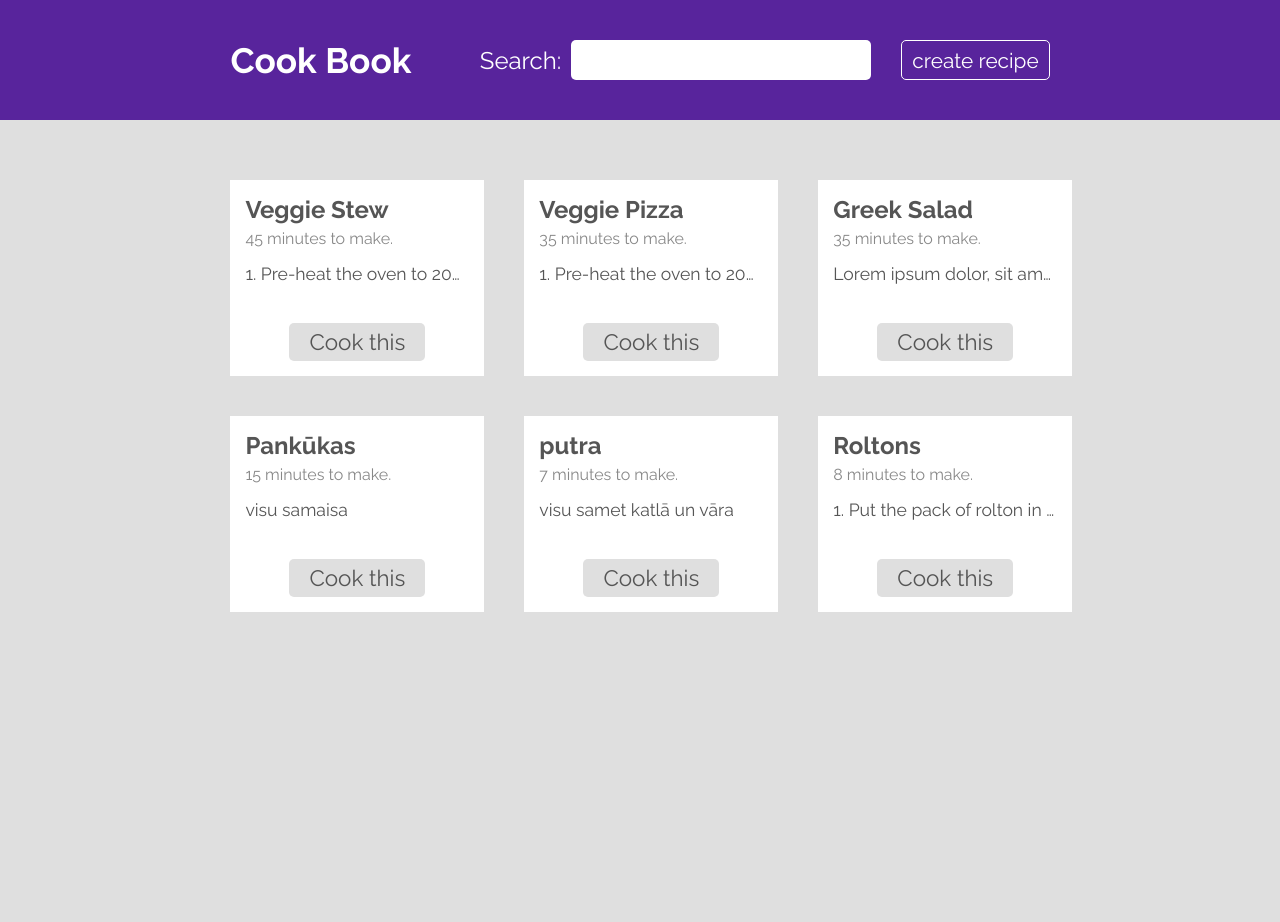
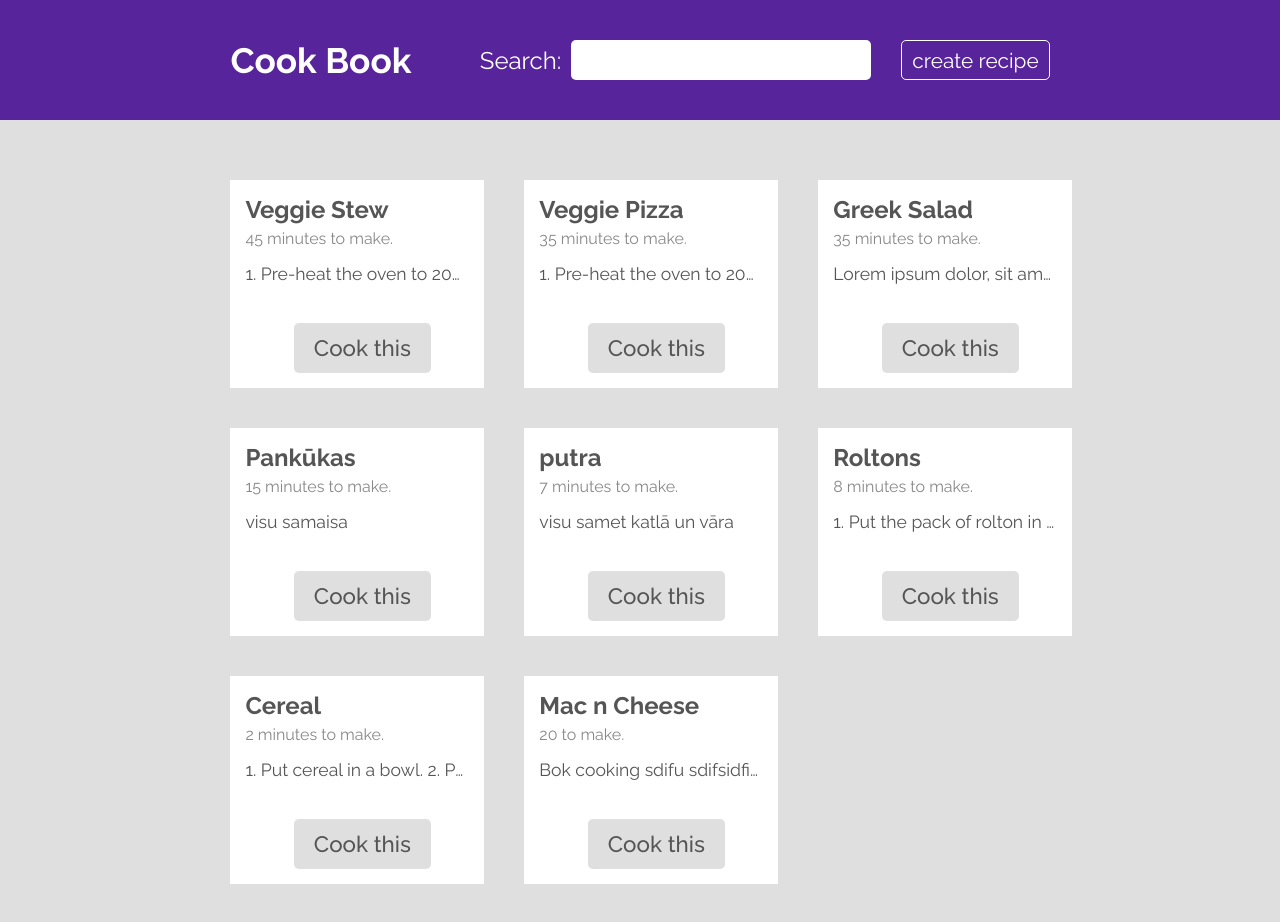
Before and after one commit to matiss-norenbergs/cook-book, a React (Create React App) app: page / in a window 1280 px wide. Shown: the top 922 px of the page. Before the commit the page ends 800 px from the top, so only its background shows below. Built offline with nearby package versions, Linux system fonts and the light colour scheme; data requests are answered from the project's data file.

Commit message:
Minor fixes and updates

```diff
--- a/data/db.json
+++ b/data/db.json
@@ -68,6 +68,28 @@
       "method": "1. Put the pack of rolton in the bowl along with the packet of tastes. 2. Apply hot water. 3. Wait about 10 minutes and it's ready to eat.",
       "cookingTime": "8 minutes",
       "id": "-meA1mx"
+    },
+    {
+      "title": "Cereal",
+      "ingredients": [
+        "cereal",
+        "milk"
+      ],
+      "method": "1. Put cereal in a bowl. 2. Pour milk over the cereal. 3. Ready to eat!",
+      "cookingTime": "2 minutes",
+      "id": "-UtyhZY"
+    },
+    {
+      "title": "Mac n Cheese",
+      "ingredients": [
+        "Macaroni",
+        "Cheese",
+        "Water",
+        "Salt"
+      ],
+      "method": "Bok cooking sdifu sdifsidfisdufisdfi sudfsd fuisdfi sdfus dfusd fusdfi usdfs dfiousdjf iousjdfius dfisudf isudfisdufsdifsdf s",
+      "cookingTime": "20",
+      "id": "0YLosRS"
     }
   ]
 }
--- a/src/components/recipesList/RecipesList.css
+++ b/src/components/recipesList/RecipesList.css
@@ -2,6 +2,10 @@
     display: grid;
     grid-gap: 40px;
     grid-template-columns: 31% 31% 31%;
+}
+
+.recipe-list a{
+    text-decoration: none;
 }
 
 .recipe-list .recipe{
@@ -56,8 +60,9 @@
     border-radius: 5px;
     font-size: 1.4rem;
     padding: 6px 20px;
+    cursor: pointer;
 }
 
-.recipe-list .recipe .recipeBtn:hover{
+.recipe-list .recipe:hover .recipeBtn{
     background-color: #ccc;
 }
--- a/src/components/recipesList/RecipesList.js
+++ b/src/components/recipesList/RecipesList.js
@@ -7,14 +7,16 @@ const RecipeList = (props) => {
     return (
         <div className="recipe-list">
             {recipes.map((recipe) => (
-                <div className="recipe" key={recipe.id}>
-                    <h2>{ recipe.title }</h2>
-                    <span>{ recipe.cookingTime } to make.</span>
-                    <p>{ recipe.method }</p>
-                    <div>
-                        <Link className='recipeBtn' to={'/recipe/' + recipe.id}>Cook this</Link>
+                <Link to={'/recipe/' + recipe.id}  key={recipe.id}>
+                    <div className="recipe">
+                        <h2>{ recipe.title }</h2>
+                        <span>{ recipe.cookingTime } to make.</span>
+                        <p>{ recipe.method }</p>
+                        <div>
+                            <button className='recipeBtn'>Cook this</button>
+                        </div>
                     </div>
-                </div>
+                </Link>
             ))}
         </div>
     );
--- a/src/pages/create/Create.css
+++ b/src/pages/create/Create.css
@@ -31,7 +31,7 @@
     color: var(--textDark);
 }
 
-.create .newRecipe .row input[type=text], textarea{
+.create .newRecipe .row input[type=text], input[type=number], textarea{
     width: 100%;
     border: none;
     border-radius: 5px;
--- a/src/pages/create/Create.js
+++ b/src/pages/create/Create.js
@@ -1,4 +1,5 @@
 import { useState } from 'react';
+import { useNavigate } from 'react-router-dom';
 import './Create.css'
 
 const Create = () => {
@@ -7,9 +8,12 @@ const Create = () => {
     const [ingredients, setIngredients] = useState([]);
     const [method, setMethod] = useState('');
     const [cookingTime, setCookingTime] = useState('');
+    const navigate = useNavigate();
+    let keyId = 0;
 
     const handleSubmit = (e) => {
         e.preventDefault();
+        if(title !== '' && ingredients.length !== 0 && method !== '' && cookingTime !== ''){
             const recipe = { title, ingredients, method, cookingTime };
 
             fetch('http://localhost:3000/recipes', {
@@ -19,6 +23,13 @@ const Create = () => {
             }).then(() => {
                 console.log("New recipe added!");
             })
+
+            setTimeout(function() {
+                navigate("/");
+            }, 100);
+        }else{
+            console.log("You've missed a field!");
+        }
     }
 
     const handleAdd = (e) => {
@@ -52,7 +63,7 @@ const Create = () => {
                     <span>
                         Current ingredients:&nbsp;
                         {ingredients.map(e =>
-                            <strong key={e}>
+                            <strong key={keyId++}>
                                 {e}
                                 <button name={e} onClick={removeIngredient}>×</button>
                             </strong>
@@ -65,7 +76,7 @@ const Create = () => {
                 </div>
                 <div className="row">
                     <label>Cooking time (in minutes):</label>
-                    <input type="text" required value={cookingTime} onChange={(e) => setCookingTime(e.target.value)} />
+                    <input type="number" required value={cookingTime} onChange={(e) => setCookingTime(e.target.value)} />
                 </div>
                 <input type="submit" value="submit" />
             </form>
```
Lines whose indentation alone changed are shown as unchanged.
